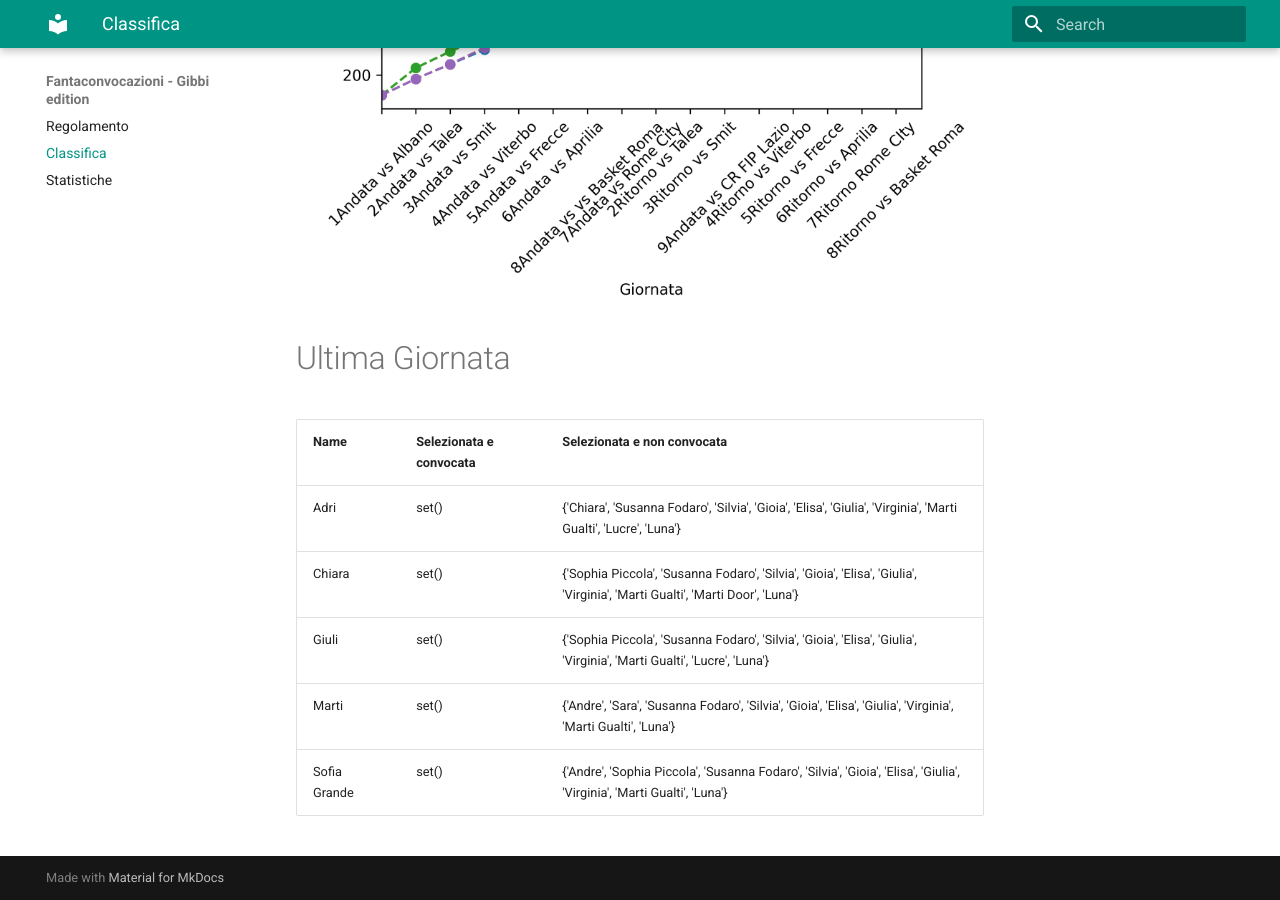
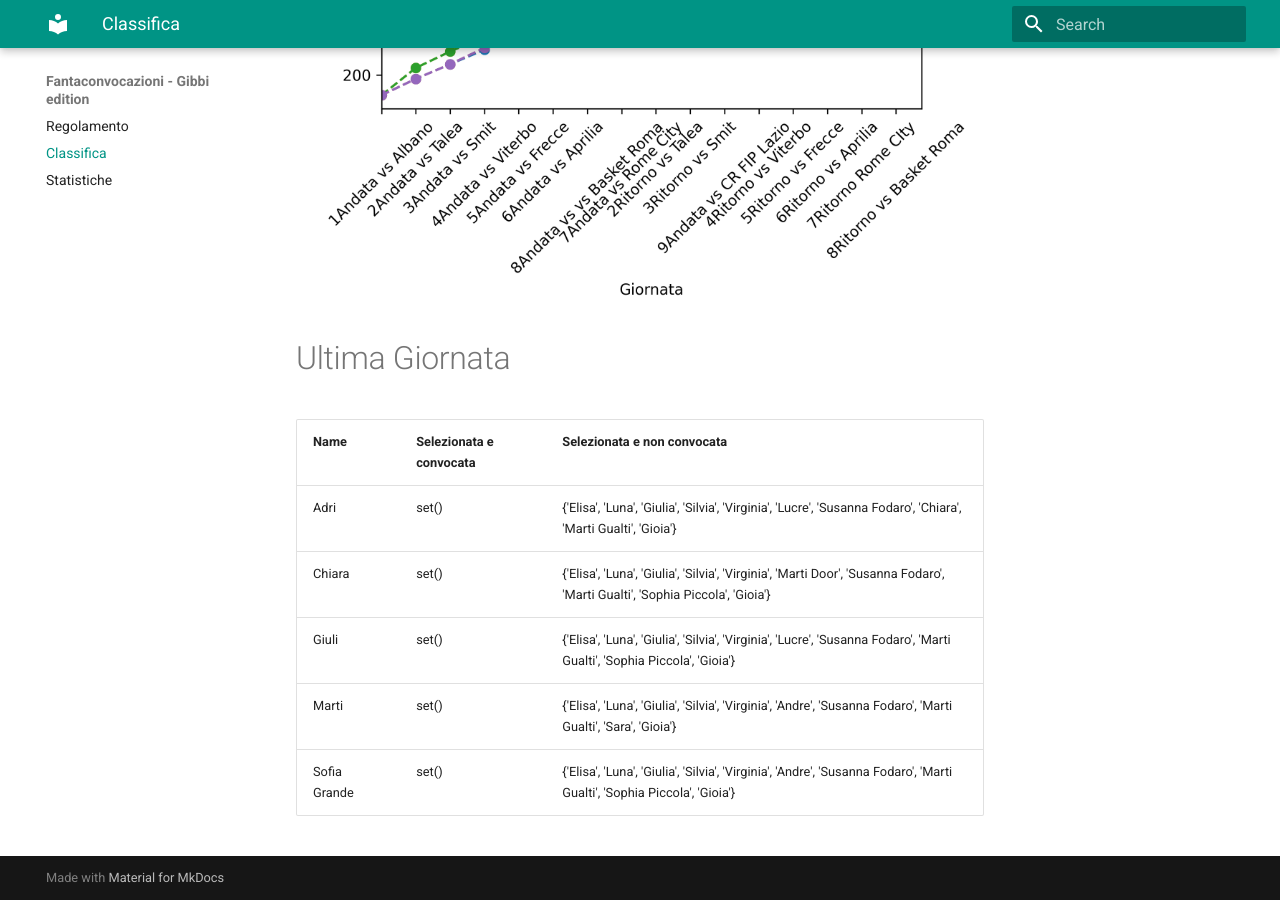
Before and after one commit to martinig94/fantagibbi, an MkDocs documentation site: the page built from docs/Classifica.md, in a window 1280 px wide and 900 px high, scrolled down 810 px. Built offline with MkDocs 1.6.1 and Material for MkDocs 9.7.7, drawn with Linux system fonts in a browser that asks for light colours.

Commit message:
Auto-update from main.py

```diff
--- a/docs/Classifica.md
+++ b/docs/Classifica.md
@@ -18,9 +18,9 @@
 <!-- START_TABLE CORRECT -->
 | Name         | Selezionata e convocata   | Selezionata e non convocata                                                                                                  |
 |:-------------|:--------------------------|:-----------------------------------------------------------------------------------------------------------------------------|
-| Adri         | set()                     | {'Chiara', 'Susanna Fodaro', 'Silvia', 'Gioia', 'Elisa', 'Giulia', 'Virginia', 'Marti Gualti', 'Lucre', 'Luna'}              |
-| Chiara       | set()                     | {'Sophia Piccola', 'Susanna Fodaro', 'Silvia', 'Gioia', 'Elisa', 'Giulia', 'Virginia', 'Marti Gualti', 'Marti Door', 'Luna'} |
-| Giuli        | set()                     | {'Sophia Piccola', 'Susanna Fodaro', 'Silvia', 'Gioia', 'Elisa', 'Giulia', 'Virginia', 'Marti Gualti', 'Lucre', 'Luna'}      |
-| Marti        | set()                     | {'Andre', 'Sara', 'Susanna Fodaro', 'Silvia', 'Gioia', 'Elisa', 'Giulia', 'Virginia', 'Marti Gualti', 'Luna'}                |
-| Sofia Grande | set()                     | {'Andre', 'Sophia Piccola', 'Susanna Fodaro', 'Silvia', 'Gioia', 'Elisa', 'Giulia', 'Virginia', 'Marti Gualti', 'Luna'}      |
+| Adri         | set()                     | {'Elisa', 'Luna', 'Giulia', 'Silvia', 'Virginia', 'Lucre', 'Susanna Fodaro', 'Chiara', 'Marti Gualti', 'Gioia'}              |
+| Chiara       | set()                     | {'Elisa', 'Luna', 'Giulia', 'Silvia', 'Virginia', 'Marti Door', 'Susanna Fodaro', 'Marti Gualti', 'Sophia Piccola', 'Gioia'} |
+| Giuli        | set()                     | {'Elisa', 'Luna', 'Giulia', 'Silvia', 'Virginia', 'Lucre', 'Susanna Fodaro', 'Marti Gualti', 'Sophia Piccola', 'Gioia'}      |
+| Marti        | set()                     | {'Elisa', 'Luna', 'Giulia', 'Silvia', 'Virginia', 'Andre', 'Susanna Fodaro', 'Marti Gualti', 'Sara', 'Gioia'}                |
+| Sofia Grande | set()                     | {'Elisa', 'Luna', 'Giulia', 'Silvia', 'Virginia', 'Andre', 'Susanna Fodaro', 'Marti Gualti', 'Sophia Piccola', 'Gioia'}      |
 <!-- END_TABLE CORRECT -->
```
